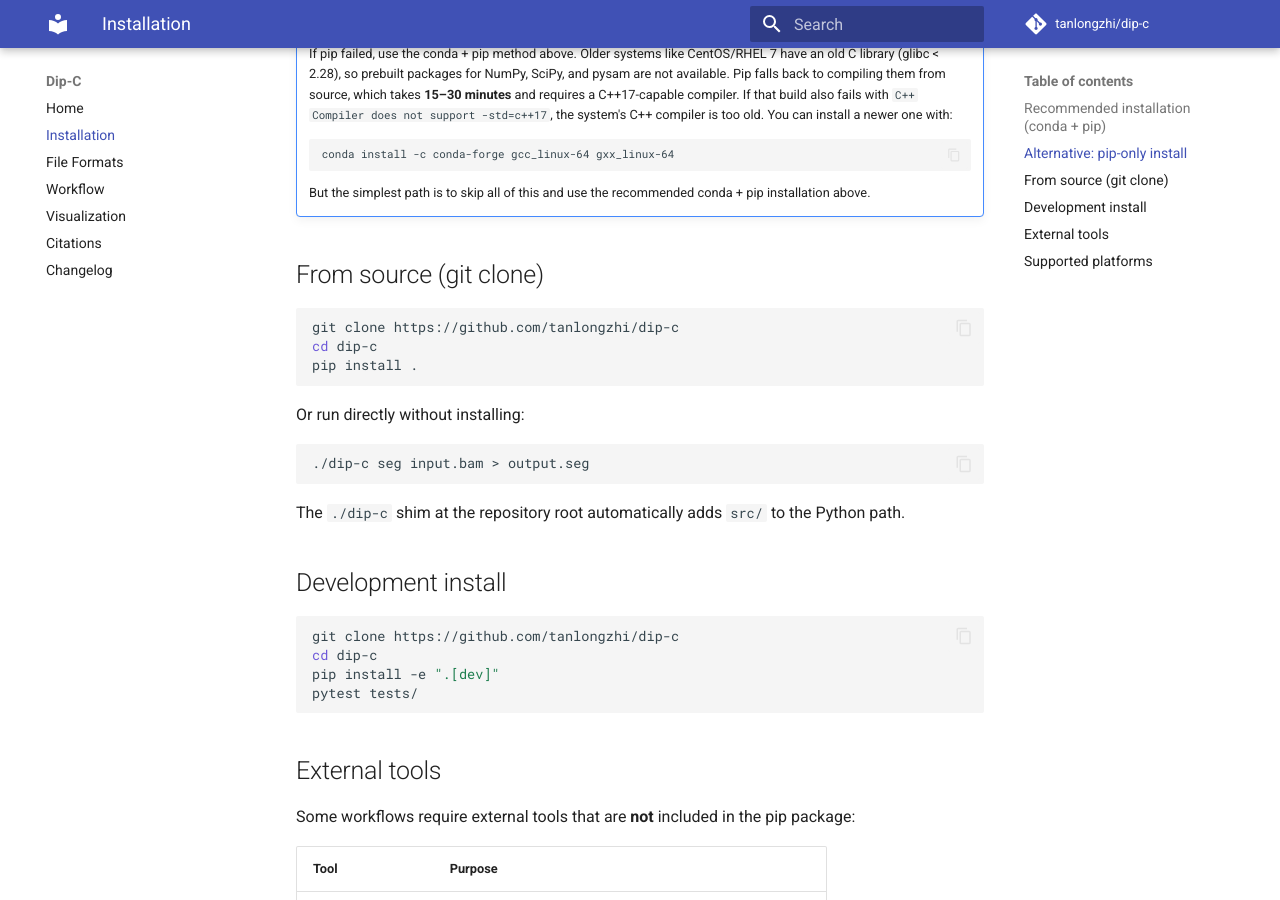
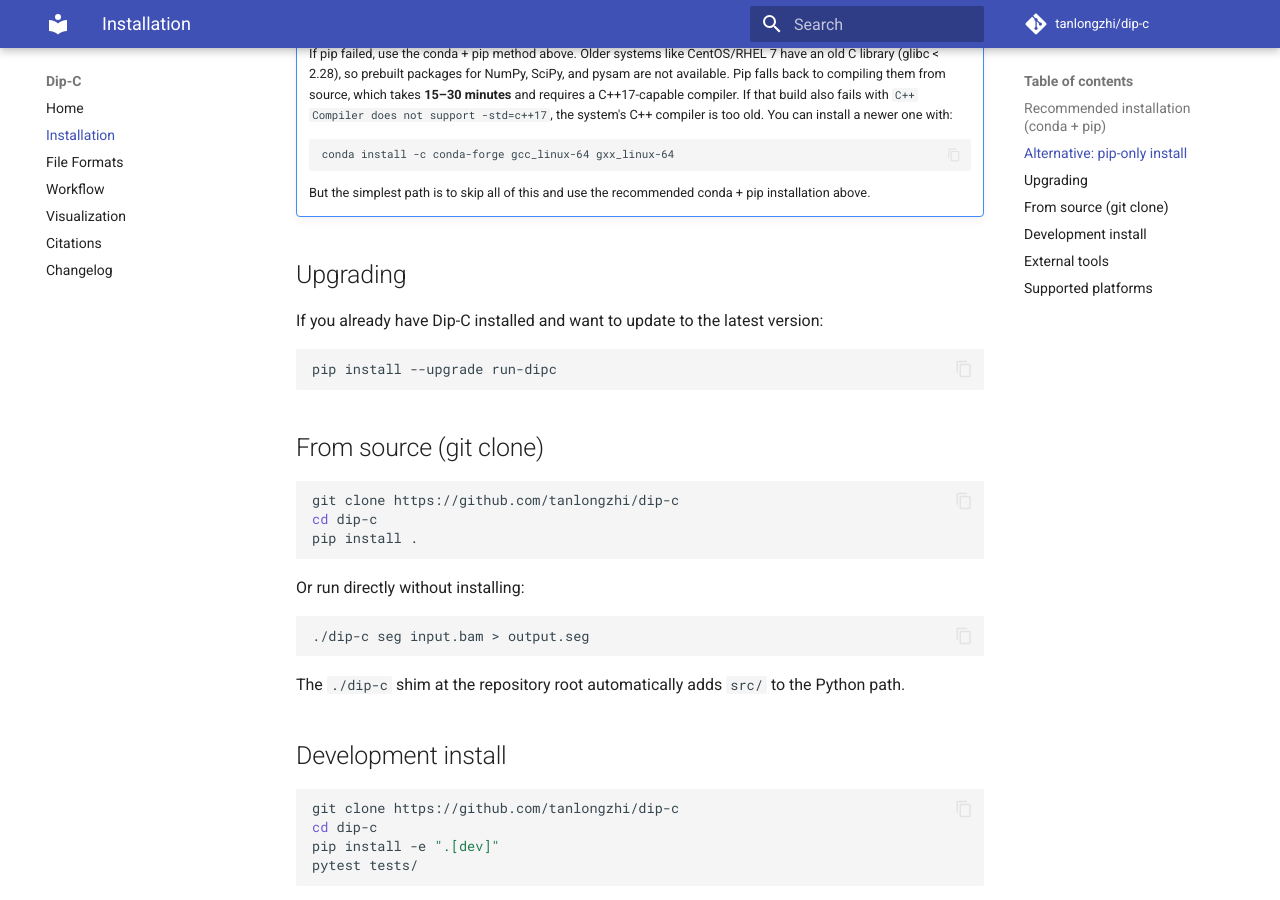
Before and after one commit to tanlongzhi/dip-c, an MkDocs documentation site: the page built from docs/installation.md, in a window 1280 px wide and 900 px high, scrolled down 1201 px. Built offline with MkDocs 1.6.1 and Material for MkDocs 9.7.7, drawn with Linux system fonts in a browser that asks for light colours; comment, search, counter and statistics services are not loaded.

Commit message:
Add Upgrading section to installation docs

````diff
--- a/docs/installation.md
+++ b/docs/installation.md
@@ -54,6 +54,14 @@ pip install run-dipc
     But the simplest path is to skip all of this and use the recommended
     conda + pip installation above.
 
+## Upgrading
+
+If you already have Dip-C installed and want to update to the latest version:
+
+```bash
+pip install --upgrade run-dipc
+```
+
 ## From source (git clone)
 
 ```bash
````
Also changed, not shown: README.md (+8 -0 lines), docs/README_pypi.md (+8 -0 lines).
